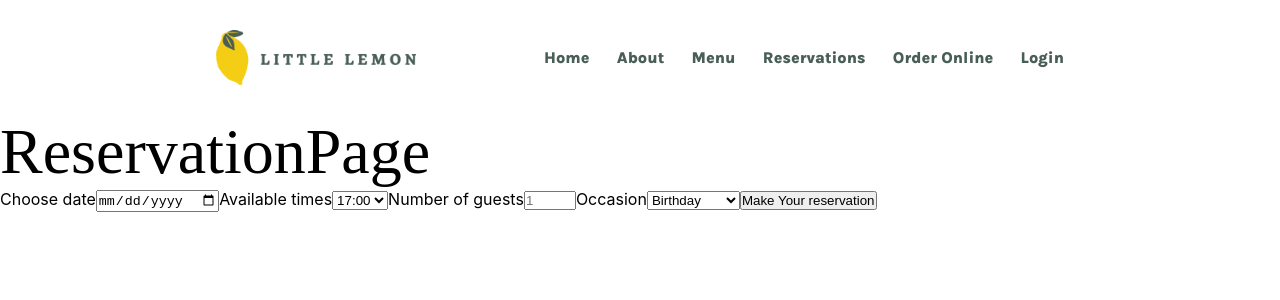
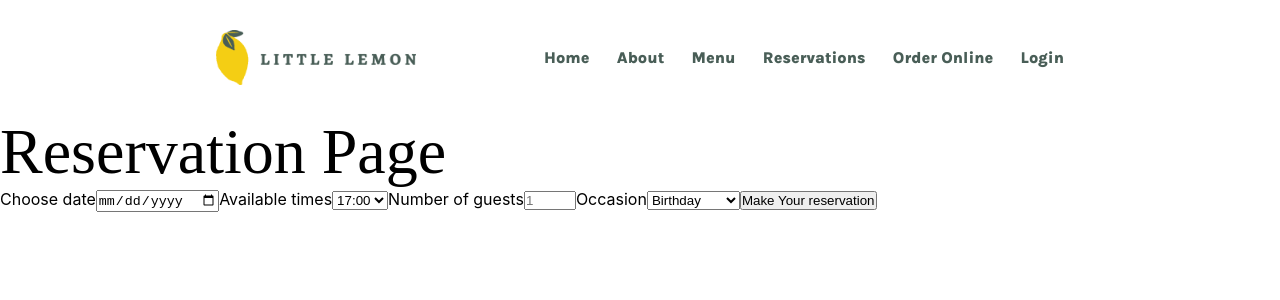
Before and after one commit to kwiatkowskimaciej/react-restaurant-web-app, a React (Create React App) app: page /reservations in a window 1280 px wide. Shown: the top 300 px of the page. Built offline with nearby package versions, Linux system fonts and the light colour scheme; a web font is replaced by a local one.

Commit message:
Fix Reservation Page

```diff
--- a/src/App.js
+++ b/src/App.js
@@ -3,13 +3,13 @@ import './queries.css'
 import React from 'react';
 import HomePage from './components/HomePage';
 import { Route, Routes } from 'react-router-dom';
-import ReservationPage from './components/ReservationsPage';
+import ReservationsPage from './components/ReservationsPage';
 
 function App() {
   return (
     <Routes>
       <Route path="/" element={<HomePage />} />;
-      <Route path="/reservations" element={<ReservationPage />} />
+      <Route path="/reservations" element={<ReservationsPage />} />
     </Routes>
   );
 }
--- a/src/components/ReservationsPage.js
+++ b/src/components/ReservationsPage.js
@@ -14,7 +14,7 @@ const initializeTimes = () => {
   return '';
 };
 
-const ReservationPage = () => {
+const ReservationsPage = () => {
   const [availableTimes, dispatch] = useReducer(reducer, initializeTimes);
 
   const updateTimes = (times) => {
@@ -24,7 +24,7 @@ const ReservationPage = () => {
   return (
     <React.Fragment>
       <Header />
-      <h1>ReservationPage</h1>
+      <h1>Reservation Page</h1>
       <ReservationForm
         availableTimes={availableTimes}
         updateTimes={updateTimes}
@@ -33,4 +33,4 @@ const ReservationPage = () => {
   );
 };
 
-export default ReservationPage;
+export default ReservationsPage;
```
